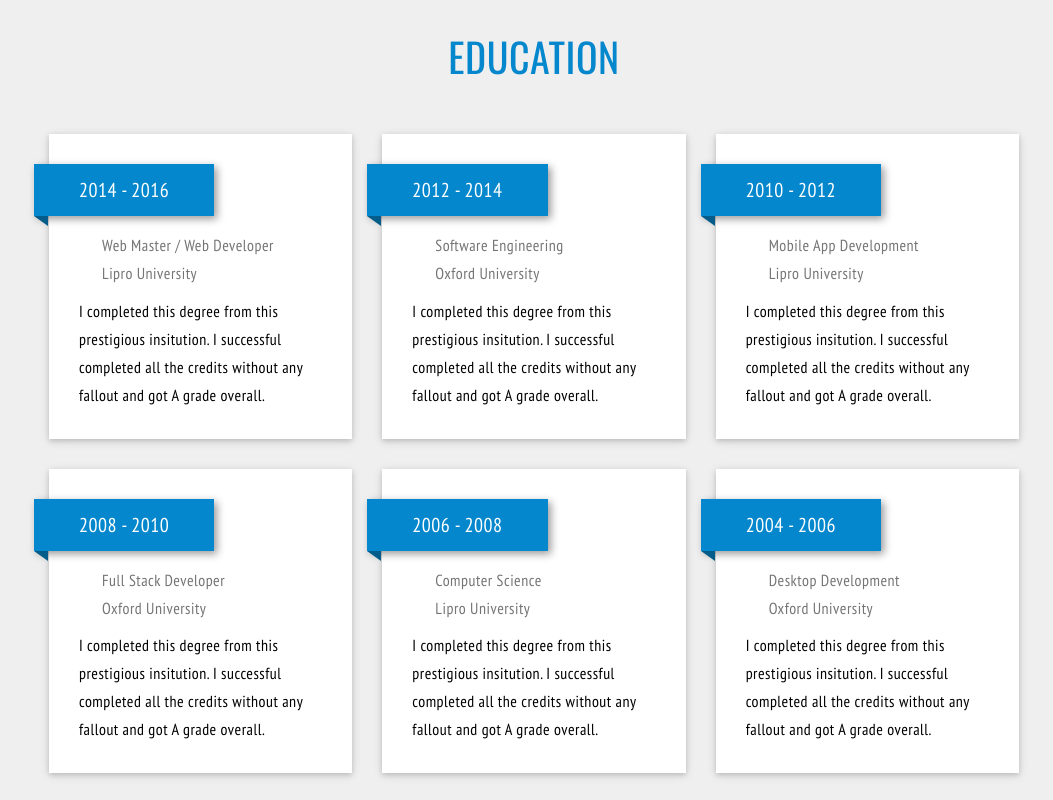
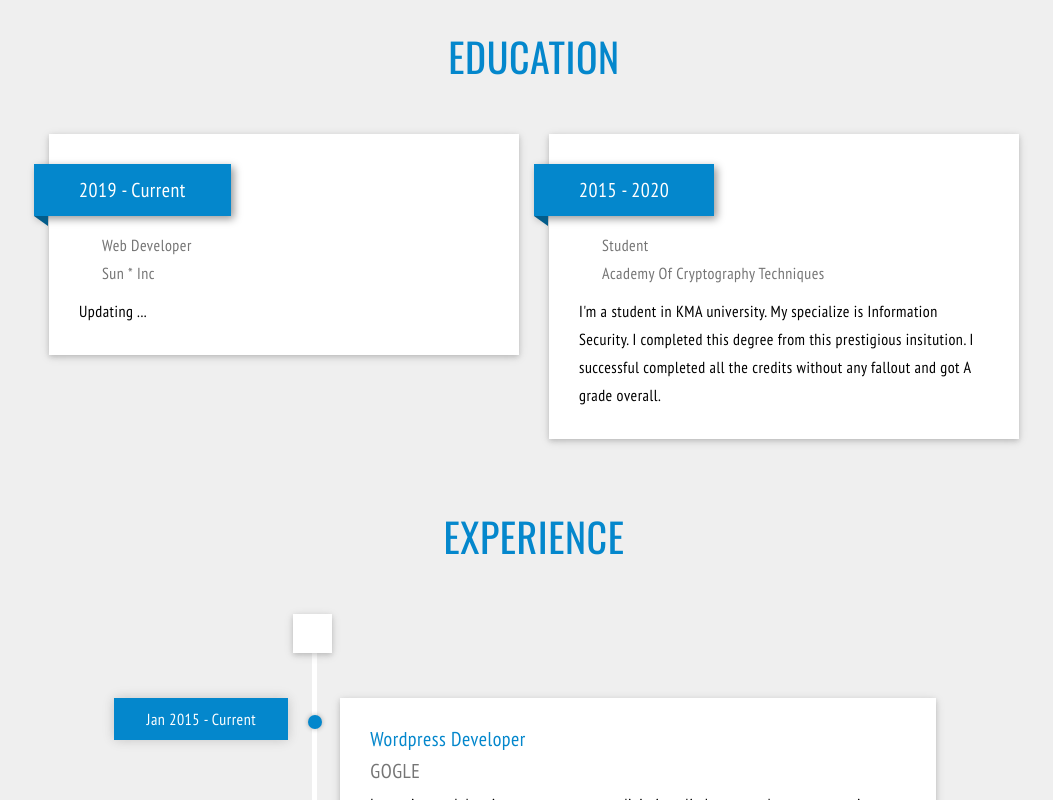
Before and after one commit to iamPhong/mycv, a React (Create React App) app: page / in a window 1280 px wide. Shown: the part 1220-2020 px from the top of the page, without its empty margins (106-1159 px from the left). Built offline with nearby package versions, Linux system fonts and the light colour scheme; a web font is replaced by a local one.

Commit message:
Custom info

```diff
--- a/src/components/organisms/Blog/views/index.tsx
+++ b/src/components/organisms/Blog/views/index.tsx
@@ -40,9 +40,9 @@ const Blog: React.FC = () => {
           </div>
         </div>
       </div>
-      <div className="load-more">
+      {/* <div className="load-more">
         <a href="more-blog.html"><span>LOAD MORE</span></a>
-      </div>
+      </div> */}
     </BlogSection>
   )
 }
--- a/src/components/organisms/Contact/views/index.tsx
+++ b/src/components/organisms/Contact/views/index.tsx
@@ -6,7 +6,7 @@ import HeaderSection from '../../../molecules/HeaderSection'
 const Contact: React.FC = () => {
   return(
     <ContactSection id="contact-us" data-wow-offset="40">
-      <HeaderSection>CONTAST US</HeaderSection>
+      <HeaderSection>CONTAST</HeaderSection>
       <div className="row">
         <div className="col-sm-12">
           <div className="info-content">
--- a/src/components/organisms/Education/views/index.tsx
+++ b/src/components/organisms/Education/views/index.tsx
@@ -7,137 +7,54 @@ const Education: React.FC = () => {
     <EducationSection id="education" data-wow-offset="40">
       <HeaderSection>EDUCATION</HeaderSection>
       <div className="row">
-        <div className="col-sm-4">
+        <div className="col-sm-6">
           <div className="education-content">
             <div className="period">
-              <h3>2014 - 2016</h3>
+              <h3>2019 - Current</h3>
             </div>
             <ul className="ul-education">
               <li className="li-specialty">
                 <div className="specialty">
                   <span className="education-icon"><i className="fa fa-file-text"></i></span>
-                  <span className="specialty-name">Web Master / Web Developer</span>
+                  <span className="specialty-name">Web Developer</span>
                 </div>
               </li>
               <li className="li-university">
                 <div className="university">
                   <span className="education-icon"><i className="fa fa-university"></i></span>
-                  <span className="university-name">Lipro University</span>
+                  <span className="university-name">Sun * Inc</span>
                 </div>
               </li>
             </ul>
-            <p className="prg-education">I completed this degree from this prestigious insitution. I successful completed all the credits without any fallout and got A grade overall.</p>
+            <p className="prg-education">
+              Updating ...
+            </p>
           </div>
         </div>
-        <div className="col-sm-4">
+        <div className="col-sm-6">
           <div className="education-content">
             <div className="period">
-              <h3>2012 - 2014</h3>
+              <h3>2015 - 2020</h3>
             </div>
             <ul className="ul-education">
               <li className="li-specialty">
                 <div className="specialty">
                   <span className="education-icon"><i className="fa fa-file-text"></i></span>
-                  <span className="specialty-name">Software Engineering</span>
+                  <span className="specialty-name">Student</span>
                 </div>
               </li>
               <li className="li-university">
                 <div className="university">
                   <span className="education-icon"><i className="fa fa-university"></i></span>
-                  <span className="university-name">Oxford University</span>
+                  <span className="university-name">Academy Of Cryptography Techniques</span>
                 </div>
               </li>
             </ul>
-            <p className="prg-education">I completed this degree from this prestigious insitution. I successful completed all the credits without any fallout and got A grade overall.</p>
-          </div>
-        </div>
-        <div className="col-sm-4">
-          <div className="education-content">
-            <div className="period">
-              <h3>2010 - 2012</h3>
-            </div>
-            <ul className="ul-education">
-              <li className="li-specialty">
-                <div className="specialty">
-                  <span className="education-icon"><i className="fa fa-file-text"></i></span>
-                  <span className="specialty-name">Mobile App Development</span>
-                </div>
-              </li>
-              <li className="li-university">
-                <div className="university">
-                  <span className="education-icon"><i className="fa fa-university"></i></span>
-                  <span className="university-name">Lipro University</span>
-                </div>
-              </li>
-            </ul>
-            <p className="prg-education">I completed this degree from this prestigious insitution. I successful completed all the credits without any fallout and got A grade overall.</p>
-          </div>
-        </div>
-        <div className="clearfix"></div>
-        <div className="col-sm-4">
-          <div className="education-content">
-            <div className="period">
-              <h3>2008 - 2010</h3>
-            </div>
-            <ul className="ul-education">
-              <li className="li-specialty">
-                <div className="specialty">
-                  <span className="education-icon"><i className="fa fa-file-text"></i></span>
-                  <span className="specialty-name">Full Stack Developer</span>
-                </div>
-              </li>
-              <li className="li-university">
-                <div className="university">
-                  <span className="education-icon"><i className="fa fa-university"></i></span>
-                  <span className="university-name">Oxford University</span>
-                </div>
-              </li>
-            </ul>
-            <p className="prg-education">I completed this degree from this prestigious insitution. I successful completed all the credits without any fallout and got A grade overall.</p>
-          </div>
-        </div>
-        <div className="col-sm-4">
-          <div className="education-content">
-            <div className="period">
-              <h3>2006 - 2008</h3>
-            </div>
-            <ul className="ul-education">
-              <li className="li-specialty">
-                <div className="specialty">
-                  <span className="education-icon"><i className="fa fa-file-text"></i></span>
-                  <span className="specialty-name">Computer Science</span>
-                </div>
-              </li>
-              <li className="li-university">
-                <div className="university">
-                  <span className="education-icon"><i className="fa fa-university"></i></span>
-                  <span className="university-name">Lipro University</span>
-                </div>
-              </li>
-            </ul>
-            <p className="prg-education">I completed this degree from this prestigious insitution. I successful completed all the credits without any fallout and got A grade overall.</p>
-          </div>
-        </div>
-        <div className="col-sm-4">
-          <div className="education-content">
-            <div className="period">
-              <h3>2004 - 2006</h3>
-            </div>
-            <ul className="ul-education">
-              <li className="li-specialty">
-                <div className="specialty">
-                  <span className="education-icon"><i className="fa fa-file-text"></i></span>
-                  <span className="specialty-name">Desktop Development</span>
-                </div>
-              </li>
-              <li className="li-university">
-                <div className="university">
-                  <span className="education-icon"><i className="fa fa-university"></i></span>
-                  <span className="university-name">Oxford University</span>
-                </div>
-              </li>
-            </ul>
-            <p className="prg-education">I completed this degree from this prestigious insitution. I successful completed all the credits without any fallout and got A grade overall.</p>
+            <p className="prg-education">
+              I'm a student in KMA university. My specialize is Information Security.
+              I completed this degree from this prestigious insitution.
+              I successful completed all the credits without any fallout and got A grade overall.
+            </p>
           </div>
         </div>
         <div className="clearfix"></div>
--- a/src/components/organisms/Interest/views/index.tsx
+++ b/src/components/organisms/Interest/views/index.tsx
@@ -8,11 +8,8 @@ const Interest: React.FC = () => {
       <HeaderSection>INTEREST</HeaderSection>
       <div className="text-interests">
         <p>
-          Lorem ipsum dolor sit amet, consectetur adipiscing elit, sed do eiusmod
-          tempor incididunt ut labore et dolore magna aliqua. Ut enim ad minim
-          veniam, quis nostrud exercitation ullamco laboris nisi ut aliquip ex ea
-          commodo consequat. Duis aute irure dolor in reprehenderit in voluptate
-          velit esse cillum dolore eu fugiat nulla pariatur.
+          "Hãy bắt đầu làm những việc cần thiết, sau đó làm những việc bạn có thể,
+          và tự nhiên bạn có thể làm những điều không thể"
         </p>
       </div>
       <div className="swiper-container">
--- a/src/components/organisms/Menu/views/index.tsx
+++ b/src/components/organisms/Menu/views/index.tsx
@@ -15,7 +15,7 @@ const Menu: React.FC = () => {
           <li><a href="# " data-value="testimonials">TESTIMONIALS</a></li>
           <li><a href="# " data-value="interests">INTERESTS</a></li>
           <li><a href="# " data-value="blog">BLOG</a></li>
-          <li><a href="# " data-value="contact-us">CONTACT US</a></li>
+          <li><a href="# " data-value="contact-us">CONTACT</a></li>
         </ul>
       </div>
       <div className="open-menu">
```
Also changed, not shown: src/components/molecules/SocialLinks/index.tsx (+15 -5 lines).
